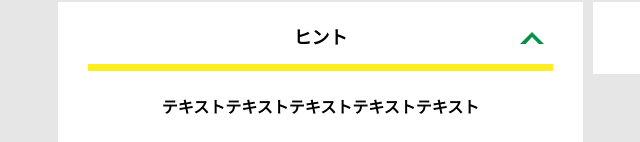
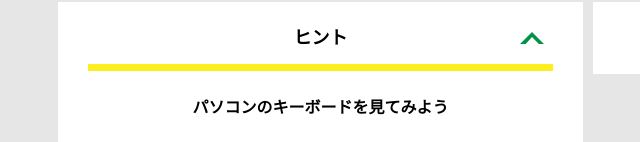
Before and after one commit to haru-yoshi/alfa-tiba-3, a plain HTML site: page hint3.html in a window 1280 px wide. Both pictures are taken after a click on the element "ヒント". Shown: the part 658-800 px from the top of the page, 52-692 px from the left. Drawn offline with nearby package versions, Linux system fonts and the light colour scheme; files that its build step writes are made by us from their sources.

Commit message:
Update hint3.html

```diff
--- a/hint3.html
+++ b/hint3.html
@@ -4,7 +4,7 @@
   <meta charset="UTF-8">
   <meta http-equiv="X-UA-Compatible" content="IE=edge">
   <meta name="viewport" content="width=device-width, initial-scale=1.0">
-  <title>ヒント │ 封鎖された家庭科室からの脱出 │ Project N</title>
+  <title>ヒント │ 校長から生徒を救え! │ Project N</title>
   <link rel="stylesheet" href="assets/css/normalize.css">
   <link rel="stylesheet" href="assets/css/style.css">
 </head>
@@ -42,7 +42,7 @@
           <div class="column">
             <div class="card">
               <h3 class="card__title">ヒント<svg class="card__arrow"><use xlink:href="#arrow"></use></svg></h3>
-              <p class="card__content">テキストテキストテキストテキストテキスト</p>
+              <p class="card__content">パソコンのキーボードを見てみよう</p>
             </div>
 
  <!-- 3-2ヒント追加
@@ -69,7 +69,7 @@
  <!-- 3-2答え追加
             <div class="card">
               <h3 class="card__title">3-2答え<svg class="card__arrow"><use xlink:href="#arrow"></use></svg></h3>
-              <p class="card__content">ううう</p>
+              <p class="card__content">おかひとし</p>
             </div>
 3-2答え追加ここまで -->
 
```
